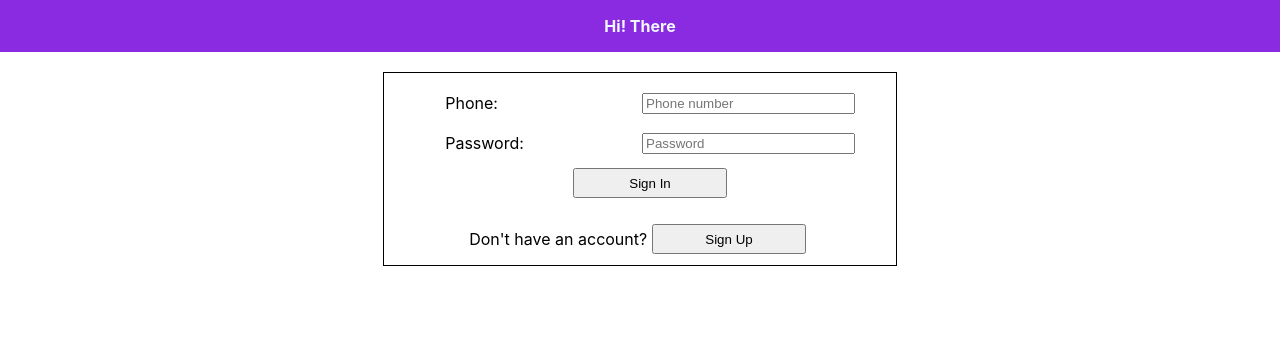
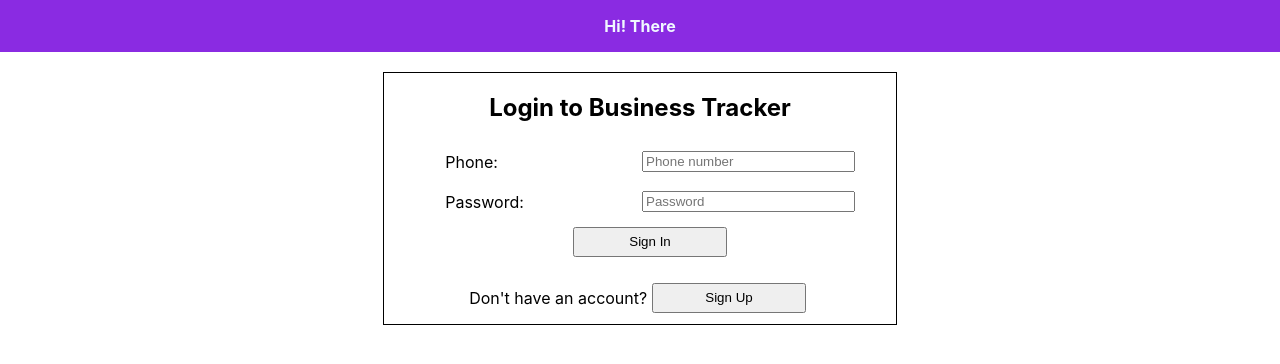
Before and after one commit to rajkumardas2701/business-tracker-frontend, a React (Create React App) app: page / in a window 1280 px wide. Shown: the top 364 px of the page. Built offline with nearby package versions, Linux system fonts and the light colour scheme.

Commit message:
headers for sign in and sign up forms

```diff
--- a/src/components/Login.js
+++ b/src/components/Login.js
@@ -23,6 +23,7 @@ const Login = () => {
 
   return (
     <div className="form-container">
+      <h2>Login to Business Tracker</h2>
       <form onSubmit={handleSubmit}>
         <div className="form-elements">
           <p>
--- a/src/components/SignUp.js
+++ b/src/components/SignUp.js
@@ -34,6 +34,7 @@ const Signup = () => {
 
   return (
     <div className="form-container">
+      <h2>Sign up to Business Tracker</h2>
       <form onSubmit={handleSubmit}>
         <div className="form-elements">
           <p>
--- a/src/styles/AuthForm.css
+++ b/src/styles/AuthForm.css
@@ -1,5 +1,6 @@
 .form-container {
   width: 100%;
+  text-align: center;
 }
 
 .form-container > form {
```
